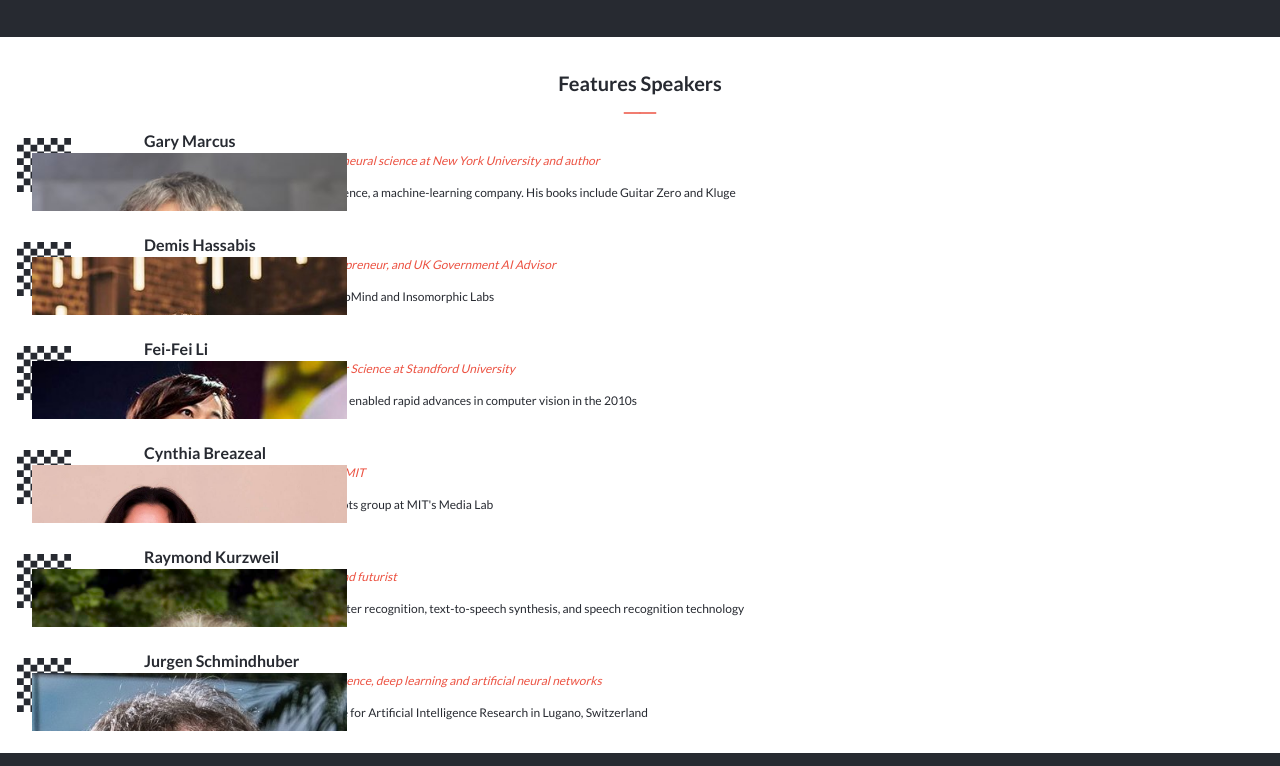
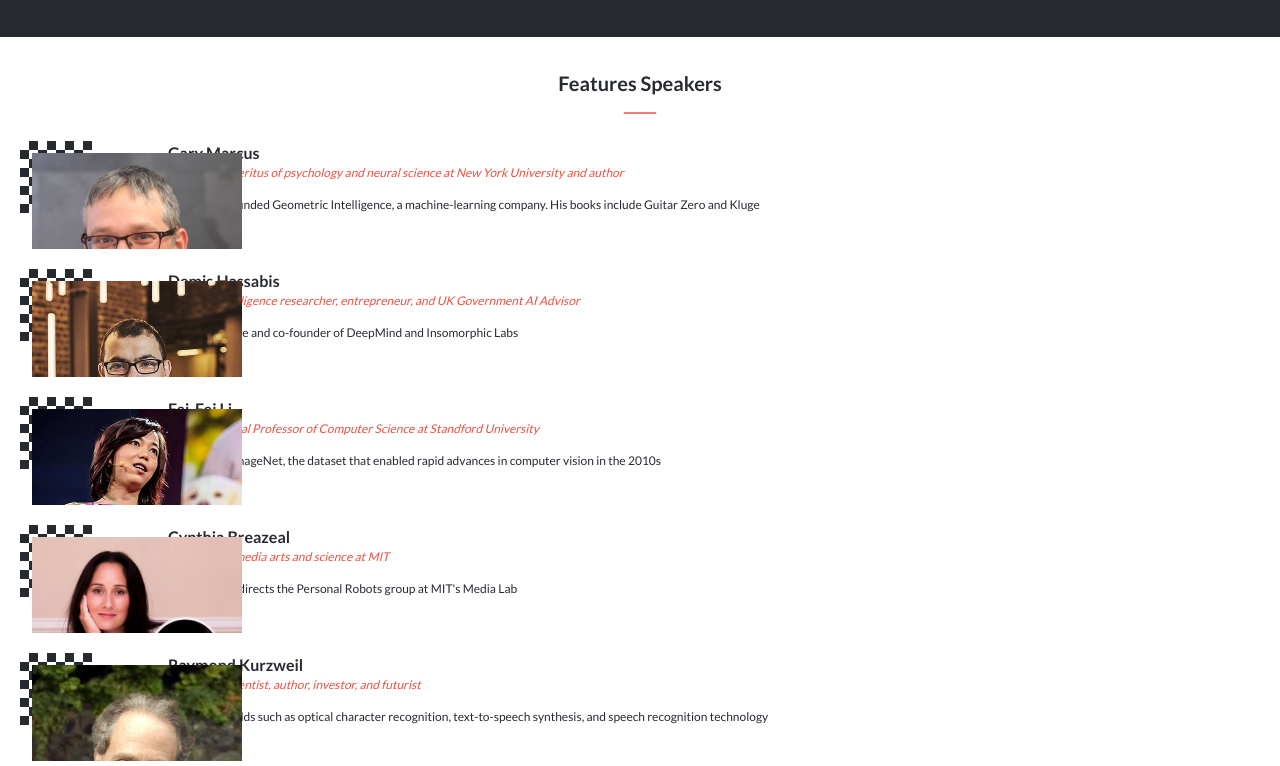
Before and after one commit to mwismann/first-capstone, a website: page index.html in a window 1280 px wide. Shown: the part 987-1753 px from the top of the page. Drawn offline with nearby package versions, Linux system fonts and the light colour scheme.

Commit message:
Add sm:breakpoint features to speaker-card

```diff
--- a/index.html
+++ b/index.html
@@ -105,7 +105,7 @@
         <button class="bg-highlight my-10 py-5 px-14 text-lg">AI QA 2023 Summit</button>
     </section>
 
-    <section id="featured-speakers" class="py-8 text-center">
+    <section id="featured-speakers" class="py-8 text-center sm:pb-16">
         <h2 class="text-xl font-semibold">Features Speakers</h2>
         <div class="flex justify-center">
             <i class="las la-minus text-2xl text-[#ec5242]"></i>
@@ -114,8 +114,8 @@
 
         <div class="speakers-grid pl-2 pr-3 grid grid-cols-1 grid-rows-6 gap-8">
             <div class="speaker-card relative flex gap-16">
-                <i class="las la-chess-board text-7xl"></i>
-                <div class="card-img-container absolute top-6 left-6 w-1/4 h-4/5 bg-[url('img/gary-marcus.jpg')] bg-cover"></div>
+                <i class="las la-chess-board text-7xl sm:text-8xl"></i>
+                <div class="card-img-container absolute top-6 left-6 w-1/4 h-4/5 bg-[url('img/gary-marcus.jpg')] bg-cover sm:w-1/6 sm:h-full"></div>
                 <div class="card-meta flex flex-col justify-center items-start text-start">
                     <h3 class="font-semibold">Gary Marcus</h3>
                     <p class="highlight text-xs italic">Professor emeritus of psychology and neural science at New York University
@@ -125,8 +125,8 @@
                 </div>
             </div>
             <div class="speaker-cardspeaker-card relative flex gap-16">
-                <i class="las la-chess-board text-7xl"></i>
-                <div class="card-img-container absolute top-6 left-6 w-1/4 h-4/5 bg-[url('img/demis-hassabis.jpg')] bg-cover"></div>
+                <i class="las la-chess-board text-7xl sm:text-8xl"></i>
+                <div class="card-img-container absolute top-6 left-6 w-1/4 h-4/5 bg-[url('img/demis-hassabis.jpg')] bg-cover sm:w-1/6 sm:h-full"></div>
                 <div class="card-meta flex flex-col justify-center items-start text-start">
                     <h3 class="font-semibold">Demis Hassabis</h3>
                     <p class="highlight text-xs italic">Artificial Intelligence researcher, entrepreneur, and UK Government AI Advisor</p>
@@ -135,8 +135,8 @@
                 </div>
             </div>
             <div class="speaker-cardspeaker-card relative flex gap-16">
-                <i class="las la-chess-board text-7xl"></i>
-                <div class="card-img-container absolute top-6 left-6 w-1/4 h-4/5 bg-[url('img/fei-fei-li.jpg')] bg-cover"></div>
+                <i class="las la-chess-board text-7xl sm:text-8xl"></i>
+                <div class="card-img-container absolute top-6 left-6 w-1/4 h-4/5 bg-[url('img/fei-fei-li.jpg')] bg-cover sm:w-1/6 sm:h-full"></div>
                 <div class="card-meta flex flex-col justify-center items-start text-start">
                     <h3 class="font-semibold">Fei-Fei Li</h3>
                     <p class="highlight text-xs italic">Sequoia Capital Professor of Computer Science at Standford University</p>
@@ -145,8 +145,8 @@
                 </div>
             </div>
             <div class="speaker-cardspeaker-card relative flex gap-16">
-                <i class="las la-chess-board text-7xl"></i>
-                <div class="card-img-container absolute top-6 left-6 w-1/4 h-4/5 bg-[url('img/cynthia-breazeal.jpg')] bg-cover"></div>
+                <i class="las la-chess-board text-7xl sm:text-8xl"></i>
+                <div class="card-img-container absolute top-6 left-6 w-1/4 h-4/5 bg-[url('img/cynthia-breazeal.jpg')] bg-cover sm:w-1/6 sm:h-full"></div>
                 <div class="card-meta flex flex-col justify-center items-start text-start">
                     <h3 class="font-semibold">Cynthia Breazeal</h3>
                     <p class="highlight text-xs italic">Professor of media arts and science at MIT</p>
@@ -155,8 +155,8 @@
                 </div>
             </div>
             <div class="speaker-cardspeaker-card relative flex gap-16">
-                <i class="las la-chess-board text-7xl"></i>
-                <div class="card-img-container absolute top-6 left-6 w-1/4 h-4/5 bg-[url('img/raymond-kurzweil.jpg')] bg-cover"></div>
+                <i class="las la-chess-board text-7xl sm:text-8xl"></i>
+                <div class="card-img-container absolute top-6 left-6 w-1/4 h-4/5 bg-[url('img/raymond-kurzweil.jpg')] bg-cover sm:w-1/6 sm:h-full"></div>
                 <div class="card-meta flex flex-col justify-center items-start text-start">
                     <h3 class="font-semibold">Raymond Kurzweil</h3>
                     <p class="highlight text-xs italic">Computer scientist, author, investor, and futurist</p>
@@ -166,8 +166,8 @@
                 </div>
             </div>
             <div class="speaker-cardspeaker-card relative flex gap-16">
-                <i class="las la-chess-board text-7xl"></i>
-                <div class="card-img-container absolute top-6 left-6 w-1/4 h-4/5 bg-[url('img/jurgen-schmidhuber.jpg')] bg-cover"></div>
+                <i class="las la-chess-board text-7xl sm:text-8xl"></i>
+                <div class="card-img-container absolute top-6 left-6 w-1/4 h-4/5 bg-[url('img/jurgen-schmidhuber.jpg')] bg-cover sm:w-1/6 sm:h-full"></div>
                 <div class="card-meta flex flex-col justify-center items-start text-start">
                     <h3 class="font-semibold">Jurgen Schmindhuber</h3>
                     <p class="highlight text-xs italic">Renown in the fields of artificial intelligence,
```
